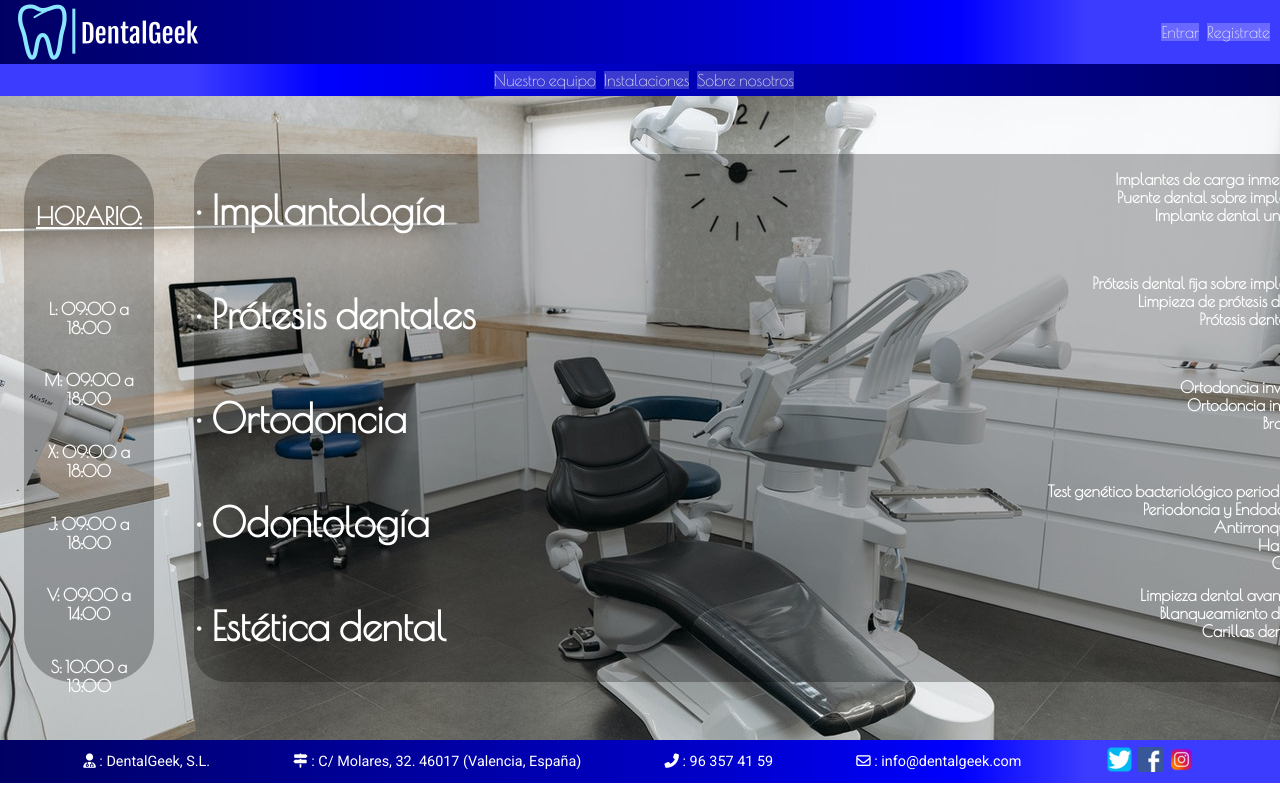
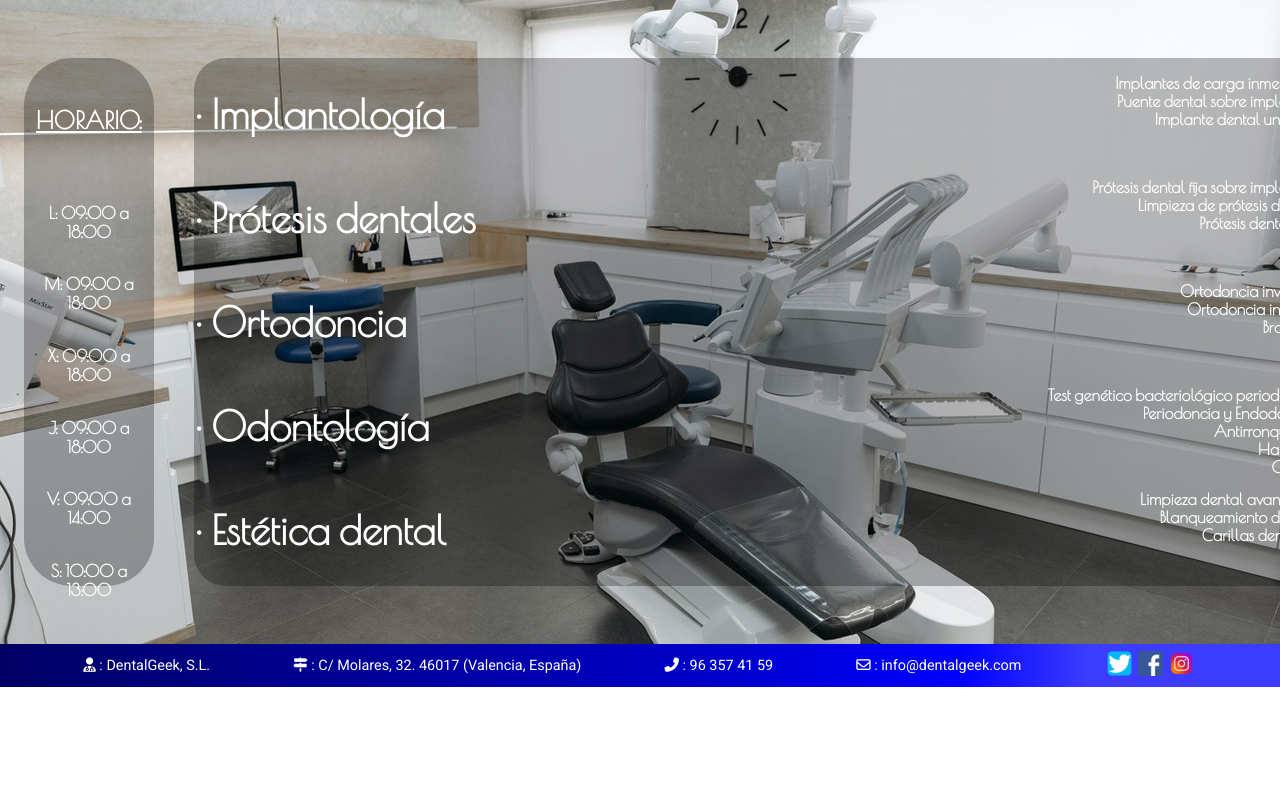
Before and after one commit to Kronapsys/dental-clinic-frontend, a React (Create React App) app: page / in a window 1280 px wide. Shown: the top 800 px of the page. Built offline with nearby package versions, Linux system fonts and the light colour scheme.

Commit message:
add logout logic

```diff
--- a/src/App.js
+++ b/src/App.js
@@ -1,8 +1,6 @@
 import './App.css';
 import {BrowserRouter, Switch, Route} from 'react-router-dom';
 import Home from './containers/Home/Home';
-import Header from './components/Header/Header';
-import NavBar from './components/Navbar/NavBar';
 import Footer from './components/Footer/Footer';
 import Login from './containers/LogIn/LogIn';
 import Staff from './containers/Staff/Staff';
@@ -13,8 +11,6 @@ function App() {
     <div className="App">
       <BrowserRouter>
 
-        <Header/>
-        <NavBar/>
 
         <Switch>
           <Route path="/" exact component={Home}/>
--- a/src/components/Header/Header.css
+++ b/src/components/Header/Header.css
@@ -28,3 +28,9 @@
     align-items: center;
     justify-content: space-between;
 }
+
+.btn-logout {
+
+    border-radius: 1em;
+
+}
--- a/src/components/Header/Header.jsx
+++ b/src/components/Header/Header.jsx
@@ -7,6 +7,14 @@ import {useHistory} from 'react-router-dom';
 const Header = () => {
 
     let history = useHistory();
+    let user = JSON.parse(localStorage.getItem('user'));
+
+    //Función logout
+    const logout = () => {
+
+        localStorage.clear();
+        history.push('/');
+    }
 
     const direccioname = () => {
         history.push(`/`);
@@ -19,10 +27,29 @@ const Header = () => {
                 <img src='../img/banner.png' alt='banner' onClick={direccioname}/>
             </div>
 
-            <div className='btnGroup'>
-                <Btn nombre='Entrar' destino='logIn'/>
-                <Btn nombre='Registrate' destino='register'/>
-            </div>
+            {
+                localStorage.getItem('user')
+                    ?
+
+                    <>
+                        <div className='btnGroup'>
+                            <Btn nombre={user.customer.name} destino='profile' />
+                            <button className='btn-logout' onClick={logout}>Logout</button>
+
+
+                        </div>
+                    </>
+
+                    :
+
+                    <>
+                        <div className='btnGroup'>
+                            <Btn nombre='Entrar' destino='logIn' />
+                            <Btn nombre='Registrate' destino='register' />
+                        </div>
+                    </>
+
+            }
 
         </div>
 
--- a/src/index.js
+++ b/src/index.js
@@ -2,16 +2,8 @@ import React from 'react';
 import ReactDOM from 'react-dom';
 import './index.css';
 import App from './App';
-import reportWebVitals from './reportWebVitals';
 
 ReactDOM.render(
-  <React.StrictMode>
-    <App />
-  </React.StrictMode>,
+    <App />,
   document.getElementById('root')
 );
-
-// If you want to start measuring performance in your app, pass a function
-// to log results (for example: reportWebVitals(console.log))
-// or send to an analytics endpoint. Learn more: https://bit.ly/CRA-vitals
-reportWebVitals();
```
